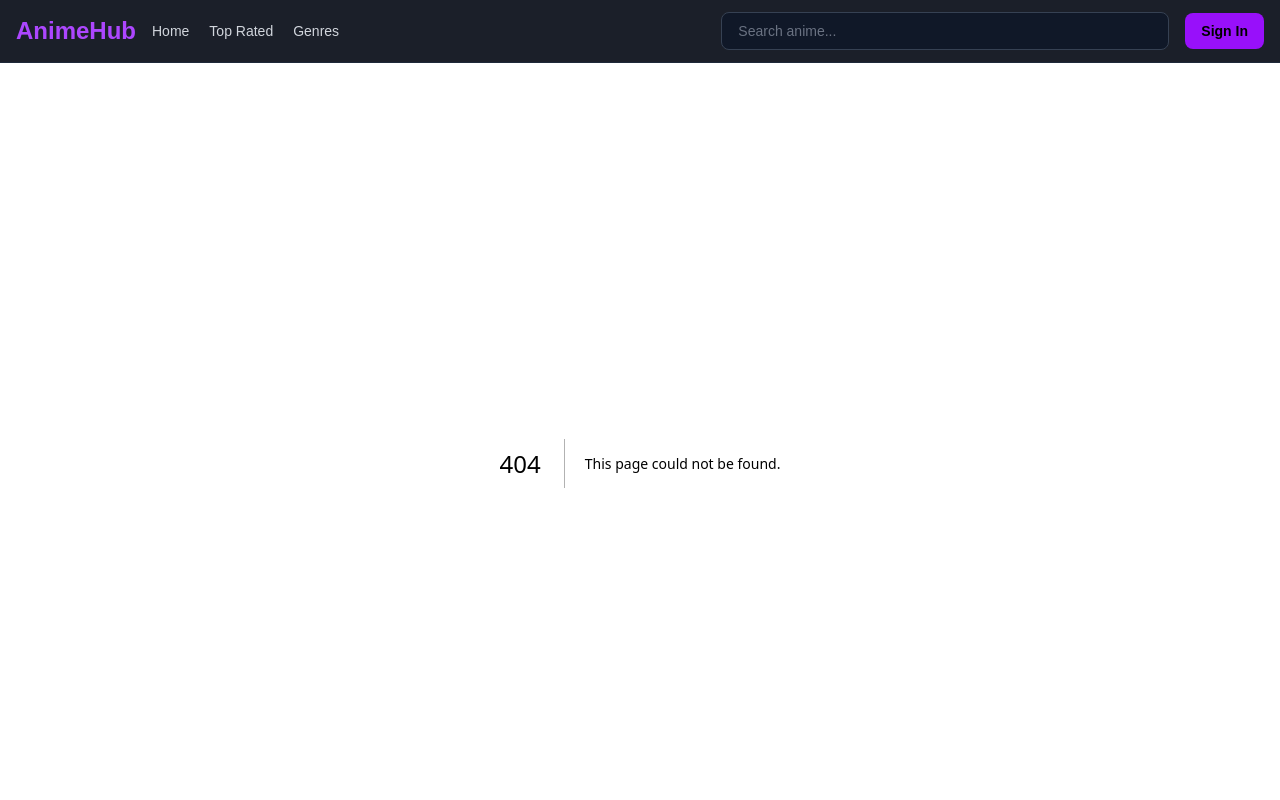
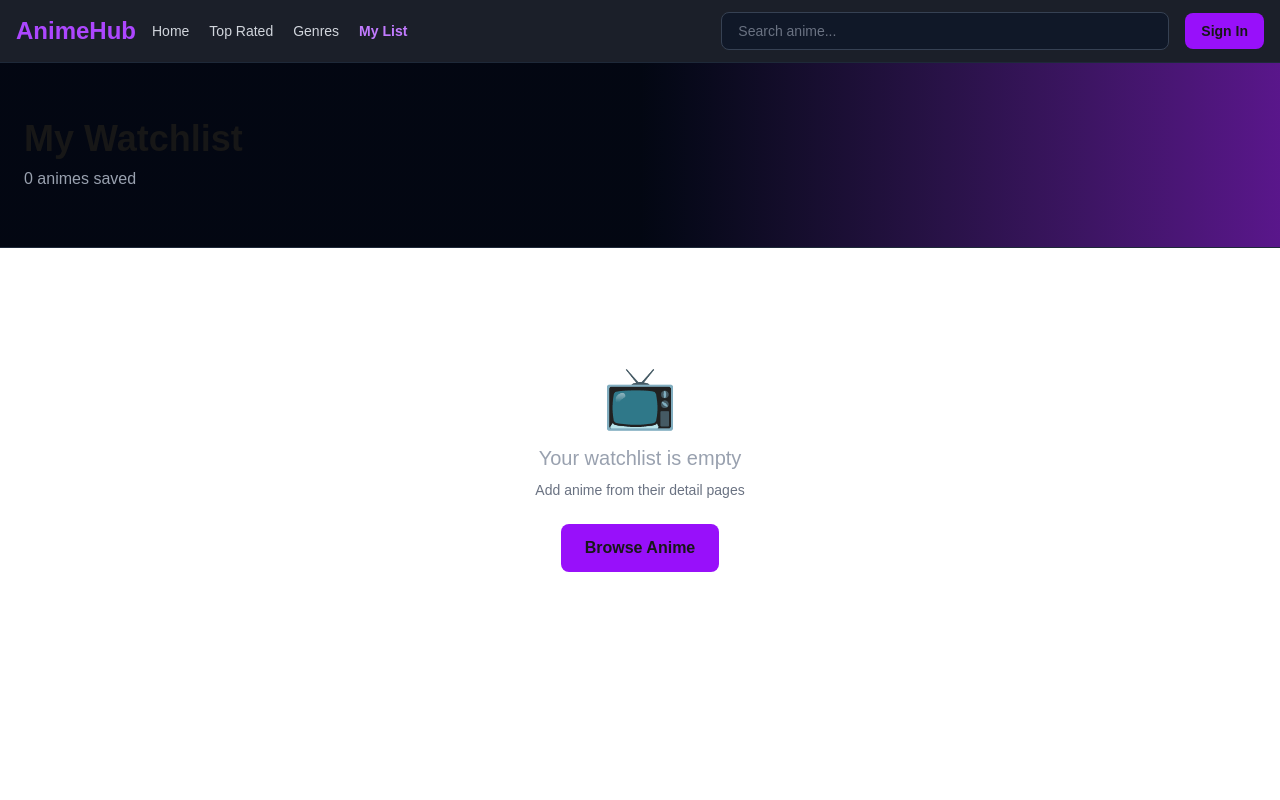
Before and after one commit to alialthunayan1432-collab/animehub, a Next.js app: page /watchlist in a window 1280 px wide. Before the commit this address had no page. Shown: the top 800 px of the page. Built offline with nearby package versions, Linux system fonts and the light colour scheme.

Commit message:
Feature: watchlist with localStorage

```diff
--- a/app/anime/[id]/page.tsx
+++ b/app/anime/[id]/page.tsx
@@ -1,5 +1,6 @@
 import Link from "next/link";
 import { notFound } from "next/navigation";
+import WatchlistButton from "@/components/WatchlistButton";
 import type { Anime } from "@/data/animes";
 
 export const instant = false;
@@ -123,12 +124,15 @@ export default async function AnimeDetails({
               {anime.synopsis}
             </p>
 
-            <Link
-              href={`/watch/${anime.id}?ep=1`}
-              className="inline-block mt-6 bg-purple-600 hover:bg-purple-700 px-8 py-3 rounded-lg font-semibold transition"
-            >
-              ▶ Watch Now
-            </Link>
+            <div className="flex flex-wrap gap-3 mt-6">
+              <Link
+                href={`/watch/${anime.id}?ep=1`}
+                className="bg-purple-600 hover:bg-purple-700 px-8 py-3 rounded-lg font-semibold transition"
+              >
+                ▶ Watch Now
+              </Link>
+              <WatchlistButton anime={anime} />
+            </div>
           </div>
         </div>
       </section>
--- a/app/layout.tsx
+++ b/app/layout.tsx
@@ -3,6 +3,7 @@ import { Geist, Geist_Mono } from "next/font/google";
 import "./globals.css";
 import Navbar from "@/components/Navbar";
 import Footer from "@/components/Footer";
+import { WatchlistProvider } from "@/components/WatchlistContext";
 
 const geistSans = Geist({
   variable: "--font-geist-sans",
@@ -29,9 +30,11 @@ export default function RootLayout({
       <body
         className={`${geistSans.variable} ${geistMono.variable} antialiased bg-gray-950 text-white min-h-screen flex flex-col`}
       >
-        <Navbar />
-        <main className="flex-1">{children}</main>
-        <Footer />
+        <WatchlistProvider>
+          <Navbar />
+          <main className="flex-1">{children}</main>
+          <Footer />
+        </WatchlistProvider>
       </body>
     </html>
   );
--- /dev/null
+++ b/app/watchlist/page.tsx
@@ -0,0 +1,70 @@
+"use client";
+
+import Link from "next/link";
+import AnimeCard from "@/components/AnimeCard";
+import { useWatchlist } from "@/components/WatchlistContext";
+
+export default function WatchlistPage() {
+  const { watchlist, removeFromWatchlist } = useWatchlist();
+
+  return (
+    <main className="min-h-screen">
+      <section className="px-6 py-14 bg-gradient-to-l from-purple-900 via-gray-950 to-gray-950 border-b border-gray-800">
+        <div className="max-w-7xl mx-auto">
+          <h1 className="text-4xl font-bold">My Watchlist</h1>
+          <p className="text-gray-400 mt-2">
+            {watchlist.length} {watchlist.length === 1 ? "anime" : "animes"} saved
+          </p>
+        </div>
+      </section>
+
+      <section className="max-w-7xl mx-auto px-6 py-10">
+        {watchlist.length === 0 ? (
+          <div className="text-center py-20">
+            <p className="text-6xl mb-4">📺</p>
+            <p className="text-xl text-gray-400 mb-2">Your watchlist is empty</p>
+            <p className="text-sm text-gray-500 mb-6">
+              Add anime from their detail pages
+            </p>
+            <Link
+              href="/"
+              className="bg-purple-600 hover:bg-purple-700 px-6 py-3 rounded-lg font-semibold inline-block"
+            >
+              Browse Anime
+            </Link>
+          </div>
+        ) : (
+          <>
+            <div className="grid grid-cols-2 sm:grid-cols-3 md:grid-cols-4 lg:grid-cols-6 gap-4">
+              {watchlist.map((anime) => (
+                <div key={anime.id} className="relative group">
+                  <AnimeCard anime={anime} />
+                  <button
+                    onClick={() => removeFromWatchlist(anime.id)}
+                    className="absolute top-2 left-2 bg-red-600 hover:bg-red-700 text-white w-8 h-8 rounded-full flex items-center justify-center text-sm opacity-0 group-hover:opacity-100 transition"
+                    aria-label="Remove"
+                  >
+                    ✕
+                  </button>
+                </div>
+              ))}
+            </div>
+
+            <div className="mt-10 text-center">
+              <button
+                onClick={() => {
+                  if (confirm("Clear entire watchlist?")) {
+                    watchlist.forEach((a) => removeFromWatchlist(a.id));
+                  }
+                }}
+                className="bg-red-600/20 hover:bg-red-600/40 border border-red-500 text-red-400 px-4 py-2 rounded-lg text-sm"
+              >
+                Clear Watchlist
+              </button>
+            </div>
+          </>
+        )}
+      </section>
+    </main>
+  );
+}
--- a/components/Navbar.tsx
+++ b/components/Navbar.tsx
@@ -3,15 +3,18 @@
 import Link from "next/link";
 import { usePathname } from "next/navigation";
 import { useState } from "react";
+import { useWatchlist } from "./WatchlistContext";
 
 export default function Navbar() {
   const pathname = usePathname();
   const [search, setSearch] = useState("");
+  const { watchlist } = useWatchlist();
 
   const links = [
     { href: "/", label: "Home" },
     { href: "/top", label: "Top Rated" },
     { href: "/genres", label: "Genres" },
+    { href: "/watchlist", label: "My List" },
   ];
 
   return (
@@ -26,16 +29,20 @@ export default function Navbar() {
             <Link
               key={l.href}
               href={l.href}
-              className={`hover:text-white transition ${
+              className={`hover:text-white transition relative ${
                 pathname === l.href ? "text-purple-400 font-semibold" : ""
               }`}
             >
               {l.label}
+              {l.href === "/watchlist" && watchlist.length > 0 && (
+                <span className="ml-1 bg-purple-600 text-white text-xs rounded-full px-1.5 py-0.5">
+                  {watchlist.length}
+                </span>
+              )}
             </Link>
           ))}
         </nav>
 
-        {/* شريط البحث */}
         <form action="/search" className="flex-1 max-w-md ml-auto">
           <input
             type="text"
--- /dev/null
+++ b/components/WatchlistButton.tsx
@@ -0,0 +1,24 @@
+"use client";
+
+import { useWatchlist } from "./WatchlistContext";
+import type { Anime } from "@/data/animes";
+
+export default function WatchlistButton({ anime }: { anime: Anime }) {
+  const { addToWatchlist, removeFromWatchlist, isInWatchlist } = useWatchlist();
+  const inList = isInWatchlist(anime.id);
+
+  return (
+    <button
+      onClick={() =>
+        inList ? removeFromWatchlist(anime.id) : addToWatchlist(anime)
+      }
+      className={`inline-flex items-center gap-2 px-6 py-3 rounded-lg font-semibold transition ${
+        inList
+          ? "bg-gray-800 hover:bg-gray-700 border border-purple-500 text-purple-400"
+          : "bg-gray-800 hover:bg-gray-700 border border-gray-700 text-white"
+      }`}
+    >
+      {inList ? "✓ In Watchlist" : "+ Add to Watchlist"}
+    </button>
+  );
+}
--- /dev/null
+++ b/components/WatchlistContext.tsx
@@ -0,0 +1,61 @@
+"use client";
+
+import { createContext, useContext, useEffect, useState } from "react";
+import type { Anime } from "@/data/animes";
+
+type WatchlistContextType = {
+  watchlist: Anime[];
+  addToWatchlist: (anime: Anime) => void;
+  removeFromWatchlist: (id: string) => void;
+  isInWatchlist: (id: string) => boolean;
+};
+
+const WatchlistContext = createContext<WatchlistContextType | null>(null);
+
+export function WatchlistProvider({ children }: { children: React.ReactNode }) {
+  const [watchlist, setWatchlist] = useState<Anime[]>([]);
+  const [mounted, setMounted] = useState(false);
+
+  useEffect(() => {
+    try {
+      const stored = localStorage.getItem("watchlist");
+      if (stored) setWatchlist(JSON.parse(stored));
+    } catch {}
+    setMounted(true);
+  }, []);
+
+  useEffect(() => {
+    if (mounted) {
+      localStorage.setItem("watchlist", JSON.stringify(watchlist));
+    }
+  }, [watchlist, mounted]);
+
+  function addToWatchlist(anime: Anime) {
+    setWatchlist((prev) => {
+      if (prev.find((a) => a.id === anime.id)) return prev;
+      return [...prev, anime];
+    });
+  }
+
+  function removeFromWatchlist(id: string) {
+    setWatchlist((prev) => prev.filter((a) => a.id !== id));
+  }
+
+  function isInWatchlist(id: string) {
+    return watchlist.some((a) => a.id === id);
+  }
+
+  return (
+    <WatchlistContext.Provider
+      value={{ watchlist, addToWatchlist, removeFromWatchlist, isInWatchlist }}
+    >
+      {children}
+    </WatchlistContext.Provider>
+  );
+}
+
+export function useWatchlist() {
+  const ctx = useContext(WatchlistContext);
+  if (!ctx) throw new Error("useWatchlist must be used within WatchlistProvider");
+  return ctx;
+}
```
